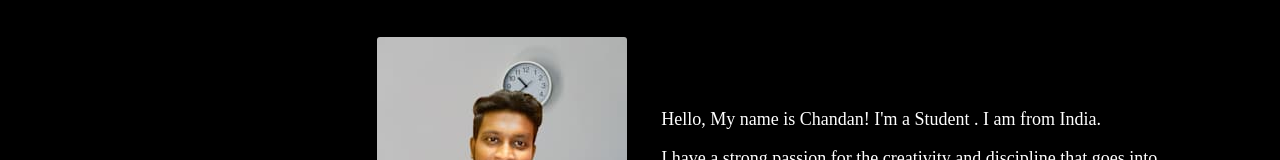
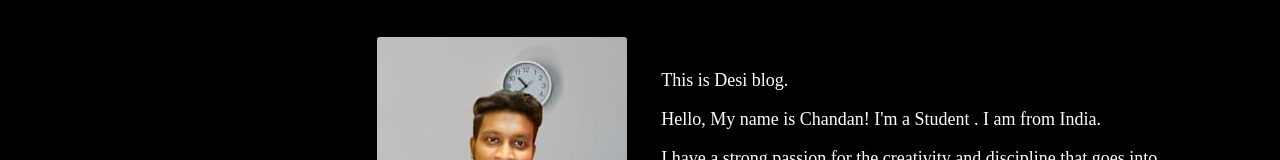
Before and after one commit to chandan-mandi/my-first-repo, a plain HTML site: page index.html in a window 1280 px wide. Shown: the part 219-379 px from the top of the page. Drawn offline with Linux system fonts and the light colour scheme.

Commit message:
desi-blog added

```diff
--- a/index.html
+++ b/index.html
@@ -19,6 +19,7 @@
         <img src="images/chandan resume pic.jpg" alt="">
     </div>
     <div class="about-me-description">
+        <p>This is Desi blog.</p>
         <p>Hello, My name is Chandan! I'm a Student . I am from India. </p>
         <p>I have a strong passion for the creativity and discipline that goes into web development. <br>Keeping in mind scalability and clean code that is maintainable and readable.</p>
         <p>In my free time, I enjoy being outdoors, listening to music, travelling and experiencing new and exciting adeventures.</p>
```
